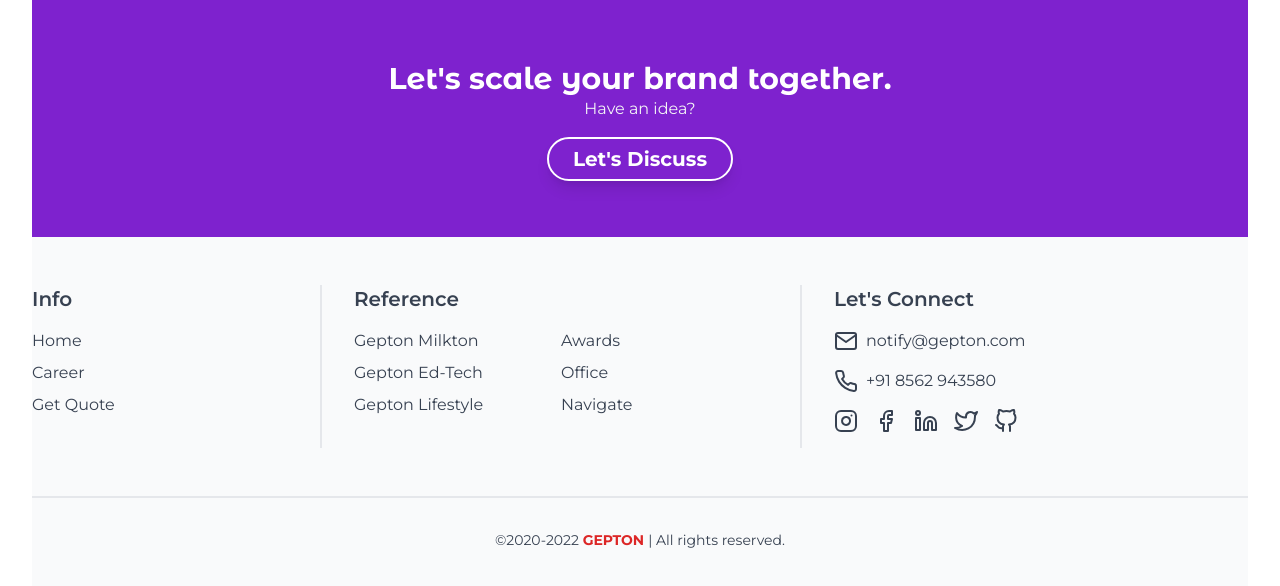
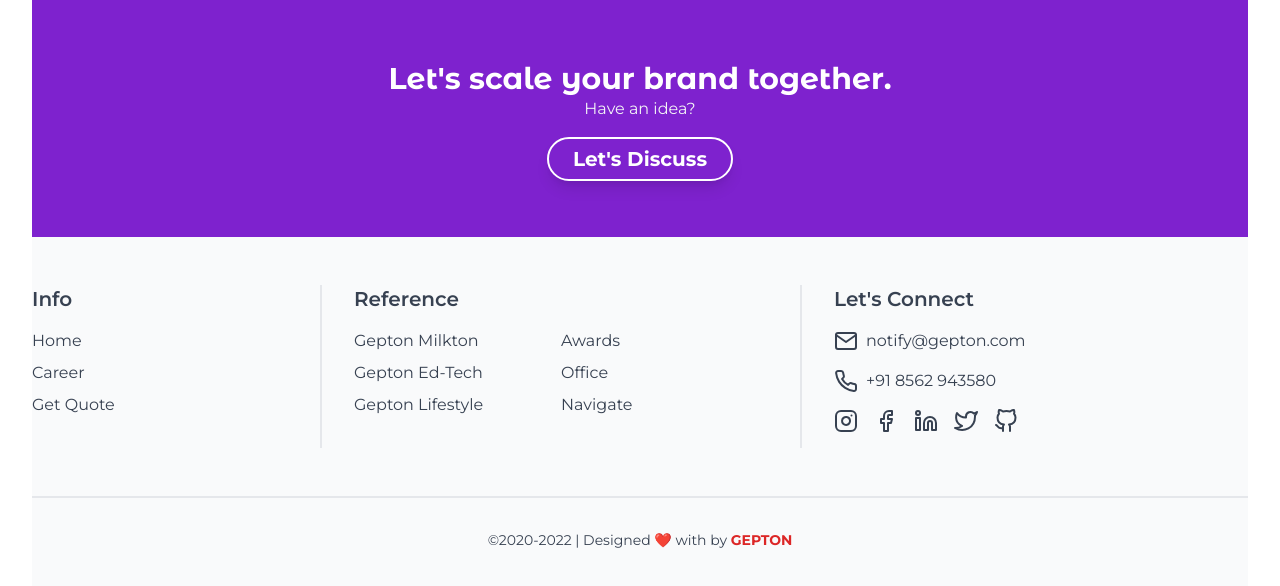
Before and after one commit to GEPTON-INFOTECH/galena, a Gatsby site in the folder gepton/: page / in a window 1280 px wide. Shown: the part 2467-3053 px from the top of the page. Built offline with nearby package versions, Linux system fonts and the light colour scheme; Gatsby itself is replaced by a stand-in of ours.

Commit message:
fix: copyright footer msg

```diff
--- a/gepton/src/components/molecules/Footer.js
+++ b/gepton/src/components/molecules/Footer.js
@@ -75,11 +75,10 @@ const Footer = () => {
       </div>
       <div className="text-center space-y-4 mt-8 lg:mt-12 border-t-2 border-gray-200 pt-8">
         <p className="text-sm">
-          &copy;2020-2022{" "}
+          &copy;2020-2022 | Designed ❤️ with by{" "}
           <a href="#" className="text-red-600 font-bold hover:text-black">
             GEPTON{" "}
           </a>
-          | All rights reserved.
         </p>
       </div>
     </footer>
```
